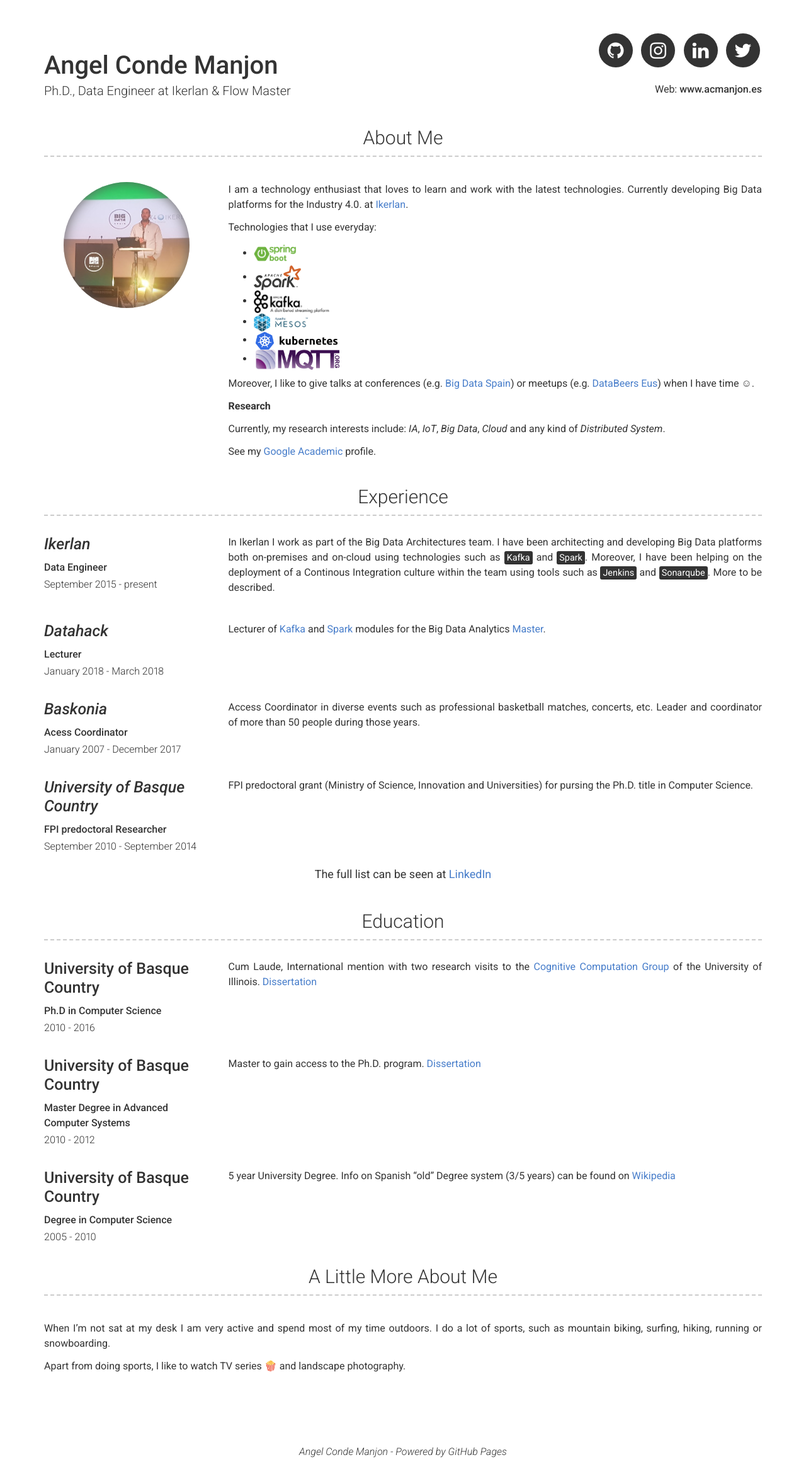
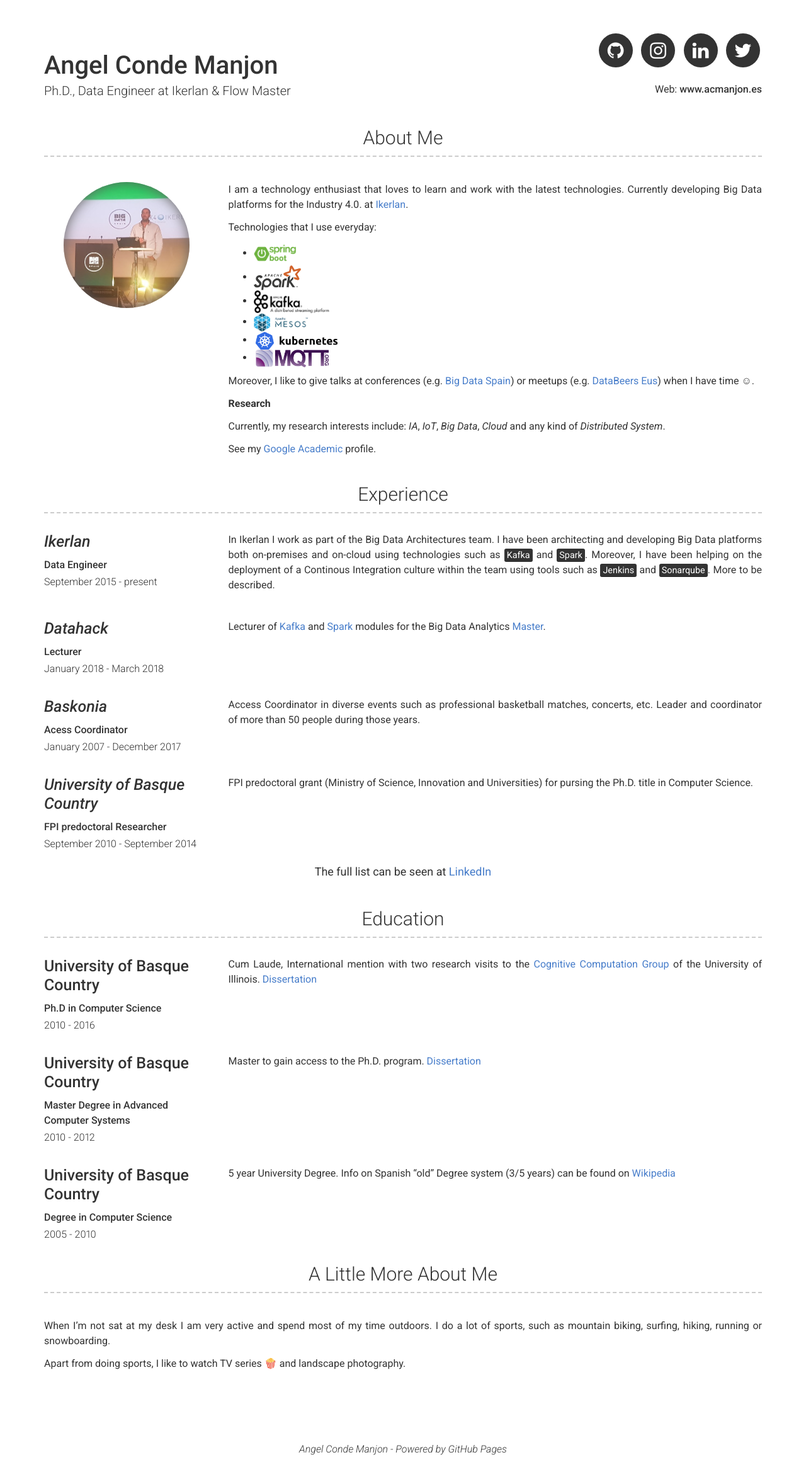
Before and after one commit to Neuw84/neuw84.github.io, a Jekyll site: the page built from index.md, in a window 1280 px wide. Shown: the whole page at 63% size. Built offline with Jekyll 4.4.1, drawn with Linux system fonts in a browser that asks for light colours.

Commit message:
Update _config.yml

```diff
--- a/_config.yml
+++ b/_config.yml
@@ -32,7 +32,7 @@
     * ![Kafka](assets/kafka_logo.png){:height="36px"}
     * ![Mesos](assets/images.png){:height="30px"}
     * &nbsp;![Kubernetes](assets/kubernetes-horizontal-color.png){:height="28x"}
-    * &nbsp;![MQTT](assets/MQTT.png){:height="32px"}
+    * &nbsp;![MQTT](assets/MQTT.png){:height="28px"}
 
    Moreover, I like to give talks at conferences (e.g. [Big Data Spain](https://www.bigdataspain.org/)) or meetups (e.g. [DataBeers Eus](https://databeerseus.tumblr.com/)) when I have time &#9786;.
 
```
